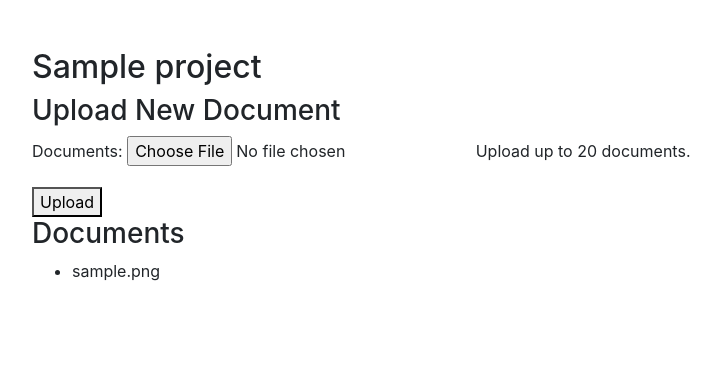
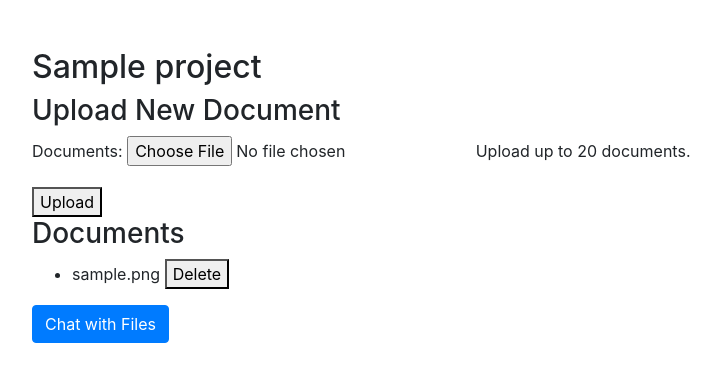
Before and after one commit to ivoytov/snippetmanager, a Django app: page /project/1/ in a window 1280 px wide. Shown: the top 382 px of the page, without its empty margins (53-774 px from the left). Run offline with Django 3.2, Linux system fonts and the light colour scheme; tables that the repository leaves empty hold one stand-in row (values such as "Sample post"); some libraries are stand-ins or nearby versions.

Commit message:
Deleting document should update the index Assignees: @ivoytov Labels: Milestone: Projects: Fixes #1

```diff
--- a/projects/templates/chat_results.html
+++ b/projects/templates/chat_results.html
@@ -21,4 +21,7 @@
         {% endfor %}
         </ul>
     {% endif %}
+
+    <a href="{% url 'project_detail' project_id %}" class="btn btn-primary">Back to Project Files</a>
+
 {% endblock %}
--- a/projects/templates/projects/project_detail.html
+++ b/projects/templates/projects/project_detail.html
@@ -13,8 +13,17 @@
 <h3>Documents</h3>
 <ul>
     {% for document in documents %}
-            <li>{{ document.file.name }}</li>
+    <li>
+        {{ document.file.name }}
+        <!-- Delete Form -->
+        <form action="{% url 'delete_document' project.id document.id %}" method="post" style="display: inline;">
+            {% csrf_token %}
+            <button type="submit" style="display: inline;">Delete</button>
+        </form>
+
+    </li>
     {% endfor %}
 </ul>
 
+<a href="{% url 'chat' project.id %}" class="btn btn-primary">Chat with Files</a>
 {% endblock %}
--- a/projects/urls.py
+++ b/projects/urls.py
@@ -6,4 +6,5 @@ urlpatterns = [
     path("project/<int:pk>/", views.project_detail, name="project_detail"),
     path("project/new/", views.project_create, name="project_create"),
     path("project/<int:pk>/chat/", views.chat, name="chat"),
+    path('project/<int:project_id>/document/<int:document_id>/delete/', views.delete_document, name='delete_document'),
 ]
--- a/projects/views.py
+++ b/projects/views.py
@@ -1,29 +1,29 @@
-from django.shortcuts import render, redirect, get_object_or_404
-from .models import Project, Document
-from .forms import ProjectForm, ChatForm, DocumentForm
+import logging
+
 from django.conf import settings
-import logging
-from llama_index.core import (
-    VectorStoreIndex,
-    Document as LlamaDocument,
-    StorageContext,
-    load_index_from_storage,
-    Settings,
-)
-from llama_index.core import load_index_from_storage
+from django.http import HttpResponseRedirect
+from django.shortcuts import get_object_or_404, redirect, render
+from django.urls import reverse
+from llama_index.core import Document as LlamaDocument
+from llama_index.core import (Settings, StorageContext, VectorStoreIndex,
+                              get_response_synthesizer,
+                              load_index_from_storage)
+from llama_index.core.node_parser import SentenceSplitter
+from llama_index.core.query_engine import RetrieverQueryEngine
+from llama_index.core.retrievers import VectorIndexRetriever
 from llama_index.core.storage.docstore import SimpleDocumentStore
 from llama_index.core.storage.index_store import SimpleIndexStore
 from llama_index.core.vector_stores import SimpleVectorStore
-from llama_index.core.node_parser import SentenceSplitter
-from llama_index.core import VectorStoreIndex, get_response_synthesizer
-from llama_index.core.retrievers import VectorIndexRetriever
-from llama_index.core.query_engine import RetrieverQueryEngine
 
+from .forms import ChatForm, DocumentForm, ProjectForm
+from .models import Document, Project
+
+
+Settings.chunk_size = 512
 
 
 # Get an instance of a logger
 logger = logging.getLogger("file_chunking")
-Settings.chunk_size = 512
 
 
 def project_list(request):
@@ -32,7 +32,6 @@ def project_list(request):
 
 
 def project_detail(request, pk):
-    global vector_index
     project = get_object_or_404(Project, pk=pk)
     new_documents = project.documents.all()
     if request.method == "POST":
@@ -52,7 +51,7 @@ def project_detail(request, pk):
                 content = doc.read().decode("utf-8")
                 llama_docs.append(
                     LlamaDocument(
-                        text=content, metadata={"name": doc.name}
+                        text=content, doc_id=document.pk, metadata={"name": doc.name}
                     )
                 )
 
@@ -60,12 +59,19 @@ def project_detail(request, pk):
             parser = SentenceSplitter(chunk_size=512)
             nodes = parser.get_nodes_from_documents(llama_docs)
 
-            # create storage context using default stores
-            storage_context = StorageContext.from_defaults(
-                docstore=SimpleDocumentStore(),
-                vector_store=SimpleVectorStore(),
-                index_store=SimpleIndexStore(),
-            )
+            try:
+                storage_context = StorageContext.from_defaults(
+                    docstore=SimpleDocumentStore(),
+                    vector_store=SimpleVectorStore(),
+                    index_store=SimpleIndexStore(),
+                    persist_dir="./storage")
+            except FileNotFoundError:
+                # create storage context using default stores
+                storage_context = StorageContext.from_defaults(
+                    docstore=SimpleDocumentStore(),
+                    vector_store=SimpleVectorStore(),
+                    index_store=SimpleIndexStore(),
+                )
 
             # create (or load) docstore and add nodes
             storage_context.docstore.add_documents(nodes)
@@ -76,7 +82,6 @@ def project_detail(request, pk):
             # can also set index_id to save multiple indexes to the same folder
             index.set_index_id(pk)
             index.storage_context.persist(persist_dir="./storage")
-            logger.debug(f"Llama storage Index {pk} updated")
 
             return redirect(
                 "project_detail", pk=pk
@@ -143,6 +148,7 @@ def chat(request, pk):
                     "form": form,
                     "response": response,
                     "used_snippets": response.source_nodes,
+                    "project_id": project.pk
                 },
             )
 
@@ -151,3 +157,20 @@ def chat(request, pk):
 
     context = {"form": form, "project": project}
     return render(request, "projects/chat.html", context)
+
+
+
+
+def delete_document(request, project_id, document_id):
+    if request.method == "POST":  # Ensure the request to delete is via POST
+        project = get_object_or_404(Project, pk=project_id)
+        document = get_object_or_404(Document, pk=document_id, project=project)
+        document.delete()  # This deletes the document object from the database
+        # update index
+        storage_context = StorageContext.from_defaults(persist_dir="./storage")
+        index = load_index_from_storage(storage_context, index_id=f"{project_id}")
+        index.delete_ref_doc(f"{document_id}")
+
+        return HttpResponseRedirect(
+            reverse("project_detail", args=[project_id])
+        )  # Redirect to project's detail view
```
Also changed, not shown: 1 other file. Lines whose indentation alone changed are shown as unchanged.
